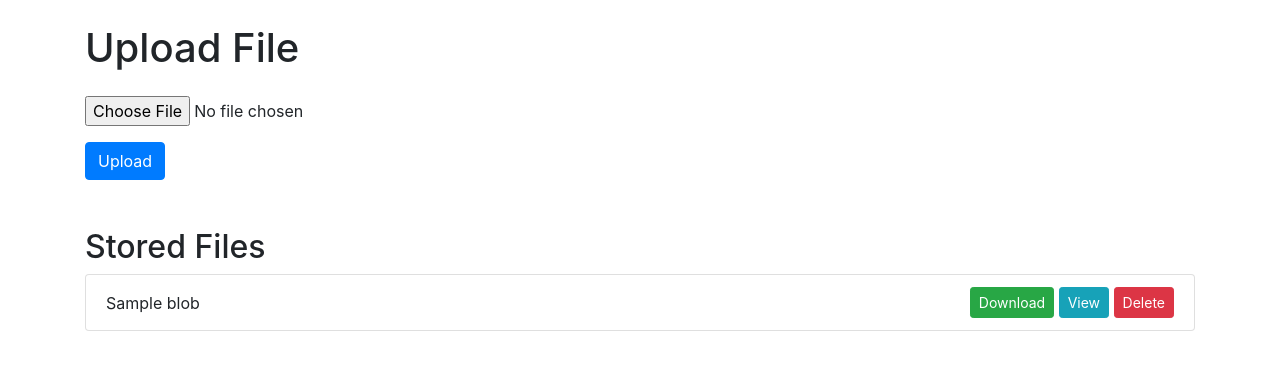
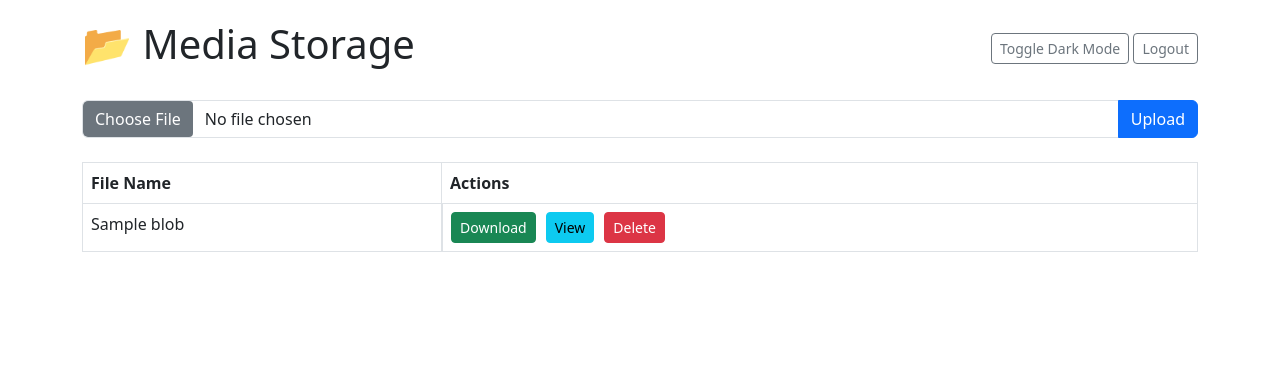
Before and after one commit to sid21patnaik/Azure-media-storage-container, a Flask app: template app/templates/index.html in a window 1280 px wide. Shown: the top 370 px of the page. Run offline with Flask 3, Linux system fonts and the light colour scheme; the template is opened without the code that fills it: most values are stand-ins (such as "Sample title", 1, 10 or a date in 2020); some libraries are stand-ins or nearby versions.

Commit message:
Updated files so that they are cleaned up and contain in-line comments. Also updated index.html to have better UI and has the capability to go in datk mode.

```diff
--- a/app/templates/index.html
+++ b/app/templates/index.html
@@ -3,62 +3,185 @@
 <head>
     <meta charset="UTF-8">
     <title>Media Storage</title>
-    <link rel="stylesheet" href="https://stackpath.bootstrapcdn.com/bootstrap/4.5.2/css/bootstrap.min.css">
+    <link href="https://cdn.jsdelivr.net/npm/bootstrap@5.3.0/dist/css/bootstrap.min.css" rel="stylesheet">
+    <style>
+        body { padding: 20px; transition: background-color 0.3s, color 0.3s; }
+        .file-actions { display: flex; gap: 10px; }
+
+        /* Dark mode styles */
+        body.dark-mode {
+            background-color: #121212;
+            color: #e0e0e0;
+        }
+
+        body.dark-mode .table {
+            color: #e0e0e0;
+            border-color: #444;
+            background-color: #1e1e1e;
+        }
+
+        body.dark-mode thead, body.dark-mode thead th {
+            background-color: #2c2c2c;
+            color: #e0e0e0;
+            border-color: #444;
+        }
+
+        body.dark-mode tbody tr {
+            border-bottom: 1px solid #444;
+        }
+
+        body.dark-mode th, body.dark-mode td {
+            border-color: #444;
+        }
+
+        body.dark-mode .btn {
+            border-color: #555;
+            color: #e0e0e0;
+        }
+
+        body.dark-mode .btn-primary {
+            background-color: #0d6efd;
+            border-color: #0d6efd;
+        }
+
+        body.dark-mode .btn-outline-secondary {
+            color: #e0e0e0;
+            border-color: #555;
+        }
+
+        body.dark-mode .alert {
+            background-color: #1f1f1f;
+            color: #e0e0e0;
+            border-color: #333;
+        }
+
+        body.dark-mode input.form-control,
+        body.dark-mode .form-control-file {
+            background-color: #1f1f1f;
+            color: #e0e0e0;
+            border-color: #444;
+        }
+
+        body.dark-mode .input-group>.btn {
+            border-color: #444;
+        }
+
+        body.dark-mode tbody tr:hover {
+            background-color: #2a2a2a;
+        }
+
+        /* Custom style for "Choose File" button */
+        input[type="file"]::-webkit-file-upload-button {
+            background-color: #6c757d;
+            color: #fff;
+            border: none;
+            padding: 0.375rem 0.75rem;
+            border-radius: 0.25rem;
+            cursor: pointer;
+            transition: background-color 0.2s;
+        }
+
+        input[type="file"]::-webkit-file-upload-button:hover {
+            background-color: #5a6268;
+        }
+
+        /* Firefox */
+        input[type="file"]::file-selector-button {
+            background-color: #6c757d;
+            color: #fff;
+            border: none;
+            padding: 0.375rem 0.75rem;
+            border-radius: 0.25rem;
+            cursor: pointer;
+            transition: background-color 0.2s;
+        }
+
+        input[type="file"]::file-selector-button:hover {
+            background-color: #5a6268;
+        }
+    </style>
 </head>
-<body class="p-4">
+<body>
     <div class="container">
+        <div class="d-flex justify-content-between align-items-center mb-4">
+            <h1>📂 Media Storage</h1>
+            <div>
+                <button id="darkModeToggle" class="btn btn-outline-secondary btn-sm">Toggle Dark Mode</button>
+                <a href="{{ url_for('auth.logout') }}" class="btn btn-outline-secondary btn-sm">Logout</a>
+            </div>
+        </div>
 
-        <!-- 🔔 Flash Messages -->
+        <!-- Flash messages -->
         {% with messages = get_flashed_messages(with_categories=true) %}
             {% if messages %}
-        <div class="mb-4">
                 {% for category, message in messages %}
                     <div class="alert alert-{{ category }} alert-dismissible fade show" role="alert">
                         {{ message }}
-                <button type="button" class="close" data-dismiss="alert" aria-label="Close">
-                    <span aria-hidden="true">&times;</span>
-                </button>
+                        <button type="button" class="btn-close" data-bs-dismiss="alert" aria-label="Close"></button>
                     </div>
                 {% endfor %}
-        </div>
             {% endif %}
         {% endwith %}
 
-        <!-- Auth Info -->
-        {% if user %}
-        <div class="d-flex justify-content-between align-items-center mb-4">
-            <div>
-                <strong>Welcome, {{ user.name or user.preferred_username }}</strong>
+        <!-- Upload Form -->
+        <form action="{{ url_for('main.upload_file') }}" method="POST" enctype="multipart/form-data" class="mb-4">
+            <div class="input-group">
+                <input type="file" name="file" class="form-control form-control-file" required>
+                <button type="submit" class="btn btn-primary">Upload</button>
             </div>
-            <a href="{{ url_for('auth.logout') }}" class="btn btn-outline-secondary">Logout</a>
-        </div>
-        {% endif %}
-
-        <h1 class="mb-4">Upload File</h1>
-        <form action="/" method="post" enctype="multipart/form-data">
-            <div class="form-group">
-                <input type="file" name="file" class="form-control-file" required>
-            </div>
-            <button type="submit" class="btn btn-primary">Upload</button>
         </form>
 
-        <h2 class="mt-5">Stored Files</h2>
-        <ul class="list-group">
+        <!-- Files Table -->
+        <table class="table table-bordered">
+            <thead>
+                <tr>
+                    <th>File Name</th>
+                    <th>Actions</th>
+                </tr>
+            </thead>
+            <tbody>
                 {% for blob in blobs %}
-            <li class="list-group-item d-flex justify-content-between align-items-center">
-                {{ blob.name }}
-                <span>
-                    <a href="{{ url_for('main.download_file', filename=blob.name) }}" class="btn btn-sm btn-success">Download</a>
-                    <a href="{{ url_for('main.view_file', filename=blob.name) }}" target="_blank" class="btn btn-sm btn-info">View</a>
-                    <a href="{{ url_for('main.delete_file', filename=blob.name) }}" class="btn btn-sm btn-danger">Delete</a>
-                </span>
-            </li>
+                <tr>
+                    <td>{{ blob.name }}</td>
+                    <td class="file-actions">
+                        <a href="{{ url_for('main.download_file', filename=blob.name) }}" class="btn btn-success btn-sm">Download</a>
+                        <a href="{{ url_for('main.view_file', filename=blob.name) }}" class="btn btn-info btn-sm" target="_blank">View</a>
+                        <form action="{{ url_for('main.delete_file', filename=blob.name) }}" method="POST" style="display:inline;">
+                            <button type="submit" class="btn btn-danger btn-sm"
+                                onclick="return confirm('Are you sure you want to delete this file?');">
+                                Delete
+                            </button>
+                        </form>
+                    </td>
+                </tr>
+                {% else %}
+                <tr>
+                    <td colspan="2" class="text-center">No files uploaded yet.</td>
+                </tr>
                 {% endfor %}
-        </ul>
+            </tbody>
+        </table>
     </div>
 
-    <!-- Bootstrap JS for dismissible alerts -->
-    <script src="https://code.jquery.com/jquery-3.5.1.slim.min.js"></script>
-    <script src="https://cdn.jsdelivr.net/npm/bootstrap@4.5.2/dist/js/bootstrap.bundle.min.js"></script>
+    <script src="https://cdn.jsdelivr.net/npm/bootstrap@5.3.0/dist/js/bootstrap.bundle.min.js"></script>
+    <script>
+        const toggleBtn = document.getElementById('darkModeToggle');
+        const body = document.body;
+
+        // Load saved mode from localStorage
+        if (localStorage.getItem('darkMode') === 'enabled') {
+            body.classList.add('dark-mode');
+        }
+
+        // Toggle dark mode on button click
+        toggleBtn.addEventListener('click', () => {
+            body.classList.toggle('dark-mode');
+            if (body.classList.contains('dark-mode')) {
+                localStorage.setItem('darkMode', 'enabled');
+            } else {
+                localStorage.setItem('darkMode', 'disabled');
+            }
+        });
+    </script>
 </body>
 </html>
```
Also changed, not shown: app/auth.py (+20 -2 lines), app/azure_utils.py (+16 -41 lines), app/routes.py (+78 -76 lines). Lines whose indentation alone changed are shown as unchanged.
